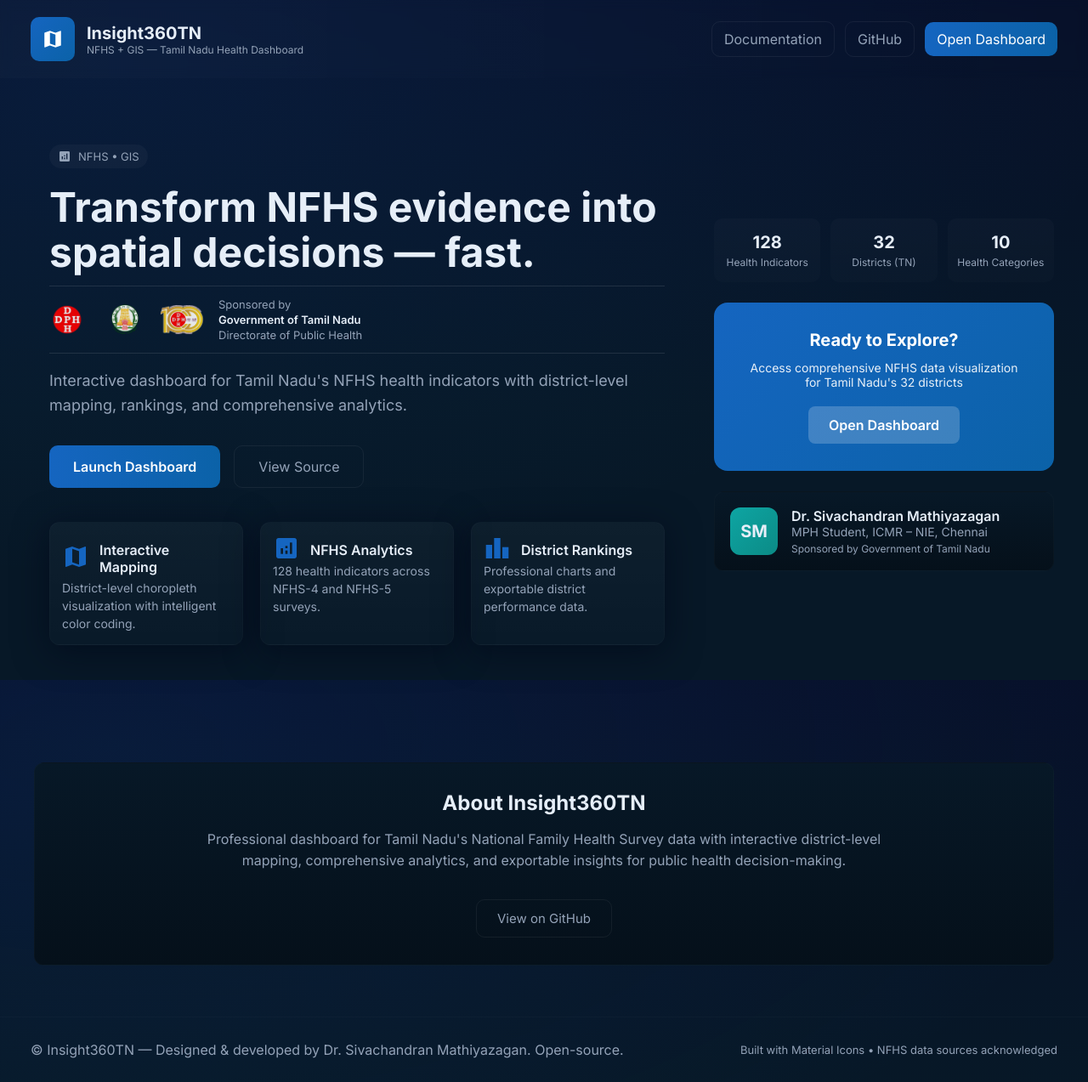
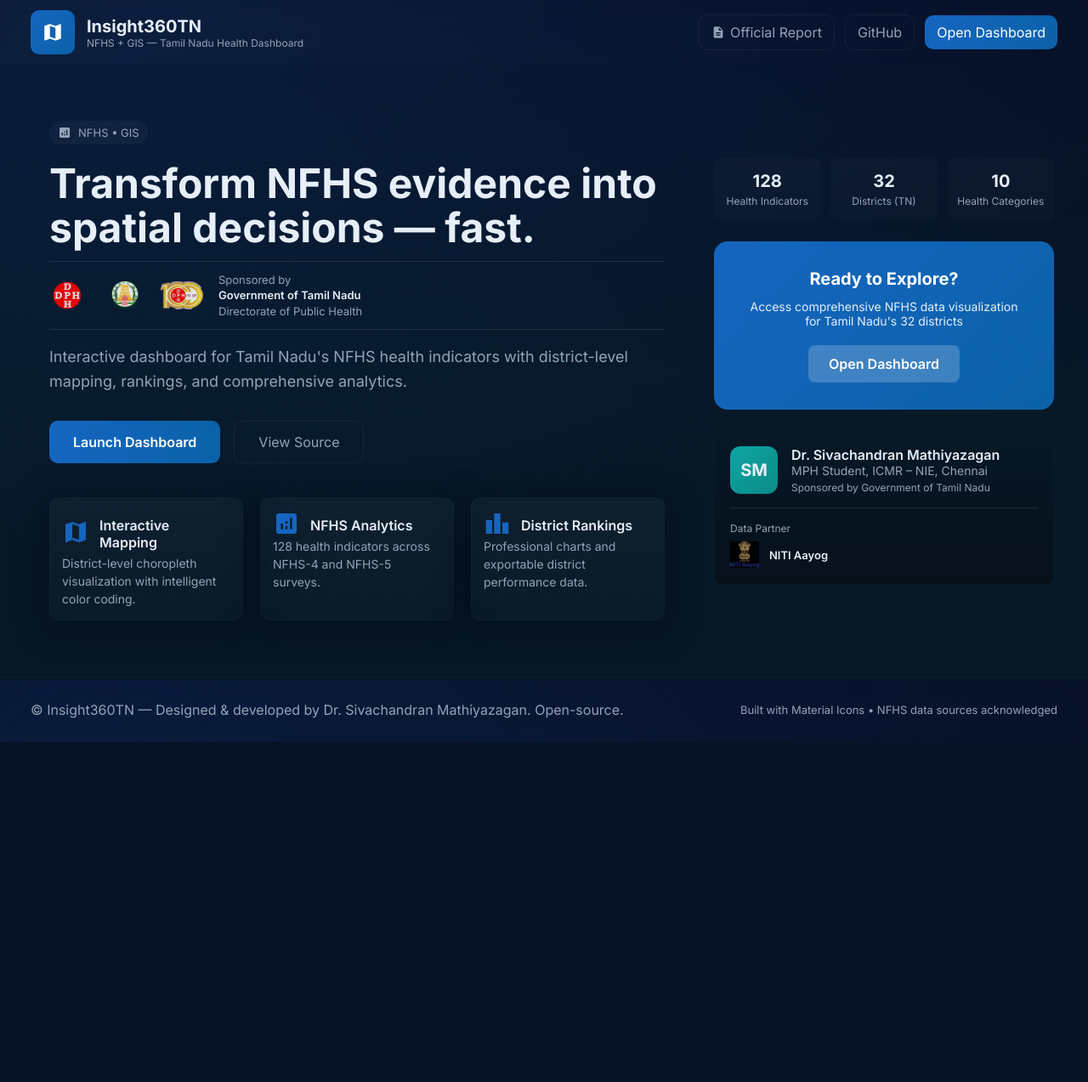
Before and after one commit to drsivambbs/Insight360TN, a plain HTML site: page index.html in a window 1280 px wide. Shown: the whole page at 85% size. After the commit the page ends 873 px from the top, so only its background shows below. Drawn offline with Linux system fonts and the light colour scheme.

Commit message:
Enhanced landing page with professional improvements
- Added NITI Aayog as data partner with logo and proper positioning
- Integrated official NFHS document link in header navigation
- Enhanced button hover effects with lift animation and shadows
- Improved spacing and reduced empty space at top
- Added professional acknowledgments and data source links
- Maintained clean layout with better visual hierarchy

```diff
--- a/index.html
+++ b/index.html
@@ -28,19 +28,19 @@
     html,body{height:100%;margin:0;background:radial-gradient(1200px 600px at 10% 10%, rgba(21,101,192,0.12), transparent), linear-gradient(180deg,#071029 0%, #071827 60%), #081226;font-family:Inter, sans-serif;color:#e6eef8}
 
     /* LAYOUT */
-    header.topbar{display:flex;justify-content:space-between;align-items:center;padding:20px 36px;background:linear-gradient(90deg, rgba(255,255,255,0.02), rgba(255,255,255,0));backdrop-filter: blur(6px)}
+    header.topbar{display:flex;justify-content:space-between;align-items:center;padding:12px 36px;background:linear-gradient(90deg, rgba(255,255,255,0.02), rgba(255,255,255,0));backdrop-filter: blur(6px)}
     .brand{display:flex;align-items:center;gap:14px}
     .badge{width:52px;height:52px;border-radius:10px;background:linear-gradient(135deg,var(--accent),#0b62a8);display:flex;align-items:center;justify-content:center;font-weight:700}
     .brand h1{font-size:20px;margin:0}
     .brand p{margin:0;font-size:12px;color:var(--muted)}
 
     nav.controls{display:flex;gap:12px;align-items:center}
-    .btn{background:transparent;border:1px solid rgba(255,255,255,0.06);padding:10px 14px;border-radius:10px;color:var(--muted);cursor:pointer;text-decoration:none;display:inline-flex;align-items:center;transition:all 0.2s ease}
-    .btn:hover{background:rgba(255,255,255,0.05);border-color:rgba(255,255,255,0.1)}
+    .btn{background:transparent;border:1px solid rgba(255,255,255,0.06);padding:10px 14px;border-radius:10px;color:var(--muted);cursor:pointer;text-decoration:none;display:inline-flex;align-items:center;transition:all 0.2s ease;transform:translateY(0)}
+    .btn:hover{background:rgba(255,255,255,0.08);border-color:rgba(255,255,255,0.15);color:#e6eef8;transform:translateY(-1px);box-shadow:0 4px 12px rgba(0,0,0,0.15)}
     .btn.primary{background:linear-gradient(90deg,var(--accent),#0b62a8);border:none;color:white}
-    .btn.primary:hover{background:linear-gradient(90deg,#1976d2,#1565c0)}
+    .btn.primary:hover{background:linear-gradient(90deg,#1976d2,#1565c0);transform:translateY(-1px);box-shadow:0 6px 16px rgba(37,99,235,0.3)}
 
-    main.hero{display:grid;grid-template-columns:1fr 400px;gap:40px;padding:60px 40px;min-height:80vh;align-items:center}
+    main.hero{display:grid;grid-template-columns:1fr 400px;gap:40px;padding:20px 40px;min-height:90vh;align-items:center}
     .hero-left{padding:18px}
     .kicker{display:inline-flex;align-items:center;gap:8px;background:rgba(255,255,255,0.03);padding:6px 10px;border-radius:999px;font-size:13px;color:var(--muted)}
     h2.title{font-size:48px;margin:20px 0 12px;line-height:1.1;font-weight:700}
@@ -94,7 +94,10 @@
     </div>
 
     <nav class="controls">
-      <a href="#documentation" class="btn">Documentation</a>
+      <a href="https://data.opencity.in/dataset/530ee93a-d24c-43df-b90b-272a067d5a4e/resource/994c9ee4-803c-4891-8897-ab4db4a445ff/download/tamil_nadu-nhfs.pdf" target="_blank" class="btn" style="display:flex;align-items:center;gap:6px">
+        <span class="material-icons" style="font-size:16px">description</span>
+        Official Report
+      </a>
       <a href="https://github.com/drsivambbs/Insight360TN" target="_blank" class="btn">GitHub</a>
       <a href="dashboard.html" class="btn primary">Open Dashboard</a>
     </nav>
@@ -134,6 +137,8 @@
         </div>
       </div>
 
+
+
     </div>
 
     <aside style="display:flex;flex-direction:column;justify-content:center;gap:24px">
@@ -158,6 +163,14 @@
             <div class="muted" style="font-size:12px;margin-top:4px">Sponsored by Government of Tamil Nadu</div>
           </div>
         </div>
+        <div style="margin-top:16px;padding-top:16px;border-top:1px solid rgba(255,255,255,0.1)">
+          <div style="font-size:12px;color:var(--muted);margin-bottom:8px">Data Partner</div>
+          <div style="display:flex;align-items:center;gap:12px">
+            <img src="Icons/Niti_Ayog.webp" alt="NITI Aayog" style="height:32px;object-fit:contain;opacity:0.9">
+            <div style="font-size:13px;color:#e6eef8;font-weight:600">NITI Aayog</div>
+          </div>
+
+        </div>
       </div>
     </aside>
 
@@ -166,18 +179,7 @@
 
   </main>
 
-  <section style="padding:60px 40px">
-    <div style="max-width:1200px;margin:0 auto">
-      <div class="card-panel" style="padding:32px;text-align:center">
-        <h3 class="section-title" style="font-size:24px;margin-bottom:16px">About Insight360TN</h3>
-        <p class="muted" style="font-size:16px;line-height:1.6;max-width:800px;margin:0 auto">Professional dashboard for Tamil Nadu's National Family Health Survey data with interactive district-level mapping, comprehensive analytics, and exportable insights for public health decision-making.</p>
 
-        <div style="margin-top:32px">
-          <a href="https://github.com/drsivambbs/Insight360TN" target="_blank" class="btn" style="padding:12px 24px;font-size:15px">View on GitHub</a>
-        </div>
-      </div>
-    </div>
-  </section>
 
   <script async src="https://platform.twitter.com/widgets.js" charset="utf-8"></script>
 
```
Also changed, not shown: Icons/Niti_Ayog.webp (added).
